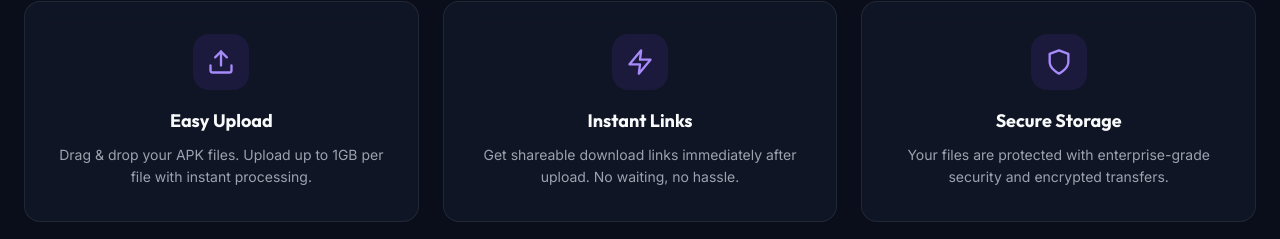
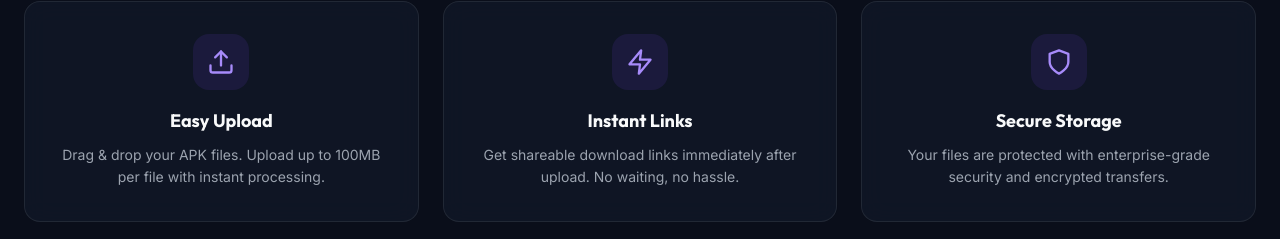
Before and after one commit to syedmuhammadali756/apkflow, a React (Vite) app in the folder apk-filehost-frontend/: page / in a window 1280 px wide. Shown: the part 1285-1524 px from the top of the page. Built offline with nearby package versions, Linux system fonts and the light colour scheme.

Commit message:
revert: file size limit back to 100MB (Supabase free plan limit)

```diff
--- a/apk-filehost-frontend/src/components/FileUpload.jsx
+++ b/apk-filehost-frontend/src/components/FileUpload.jsx
@@ -47,8 +47,8 @@ const FileUpload = ({ onUploadSuccess, fileCount = 0 }) => {
         setUploadedLink('');
         setCopied(false);
         if (!selectedFile.name.endsWith('.apk')) { setError('Only APK files are allowed'); return; }
-        const maxSize = 1024 * 1024 * 1024;
-        if (selectedFile.size > maxSize) { setError('File size must be less than 1GB'); return; }
+        const maxSize = 100 * 1024 * 1024;
+        if (selectedFile.size > maxSize) { setError('File size must be less than 100MB'); return; }
         setFile(selectedFile);
     };
 
@@ -191,7 +191,7 @@ const FileUpload = ({ onUploadSuccess, fileCount = 0 }) => {
                         {uploadsRemaining > 0 ? (
                             <>
                                 <p className="drop-text">Drag & drop your APK file here</p>
-                                <p className="drop-hint">or <span className="browse-text">click to browse</span> — Max 1GB</p>
+                                <p className="drop-hint">or <span className="browse-text">click to browse</span> — Max 100MB</p>
                             </>
                         ) : (
                             <>
--- a/apk-filehost-frontend/src/components/LandingPage.jsx
+++ b/apk-filehost-frontend/src/components/LandingPage.jsx
@@ -39,7 +39,7 @@ const LandingPage = () => {
     const [usersCount, usersRef] = useCountUp(2500);
 
     const features = [
-        { icon: <Upload size={28} />, title: 'Easy Upload', desc: 'Drag & drop your APK files. Upload up to 1GB per file with instant processing.' },
+        { icon: <Upload size={28} />, title: 'Easy Upload', desc: 'Drag & drop your APK files. Upload up to 100MB per file with instant processing.' },
         { icon: <Zap size={28} />, title: 'Instant Links', desc: 'Get shareable download links immediately after upload. No waiting, no hassle.' },
         { icon: <Shield size={28} />, title: 'Secure Storage', desc: 'Your files are protected with enterprise-grade security and encrypted transfers.' },
         { icon: <BarChart size={28} />, title: 'Analytics', desc: 'Track download counts, monitor traffic, and understand your audience.' },
```
